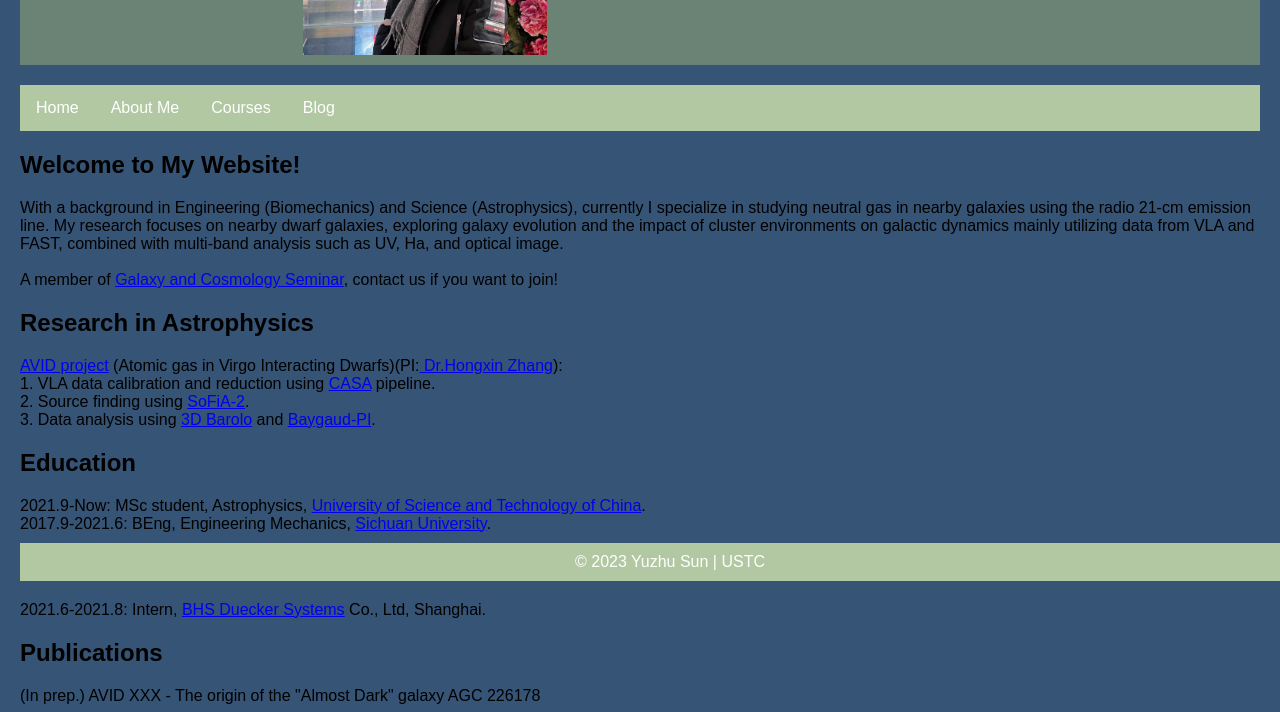
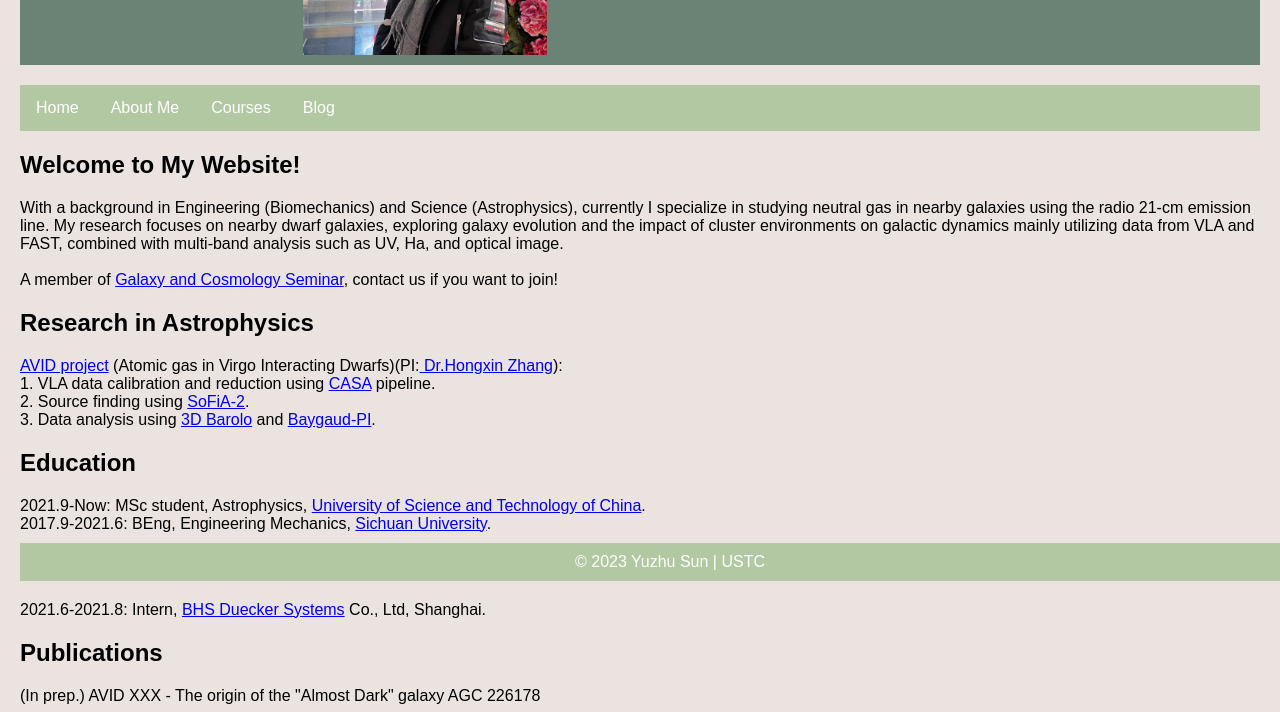
Before and after one commit to Yuzhusunsun/Yuzhu, a plain HTML site: page index.html in a window 1280 px wide. Shown: the part 219-931 px from the top of the page. Drawn offline with Linux system fonts and the light colour scheme.

Commit message:
Update index.html

```diff
--- a/index.html
+++ b/index.html
@@ -9,7 +9,7 @@
             font-family: "Avenir Next", sans-serif;
             margin: 20px;
             padding: 0;
-            background-color: #365475;
+            background-color: #EBE3E0;
         }
         header {
             display: flex;
```
